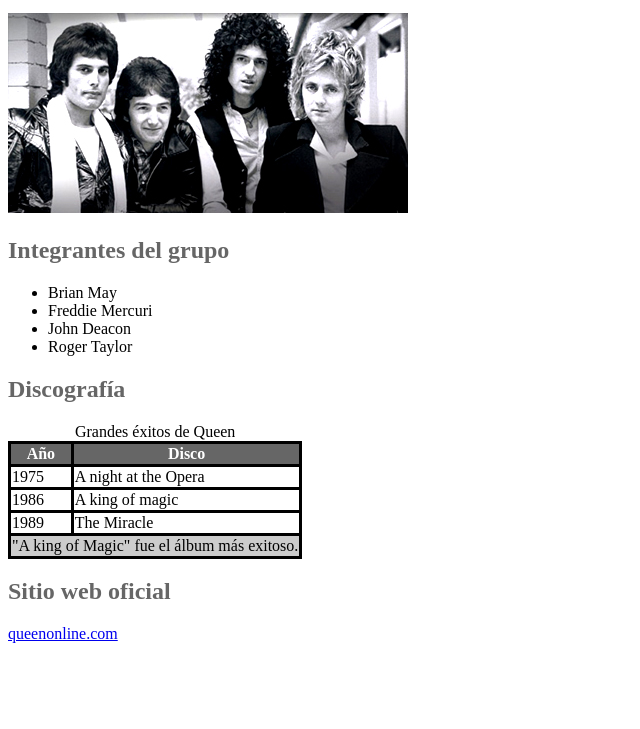
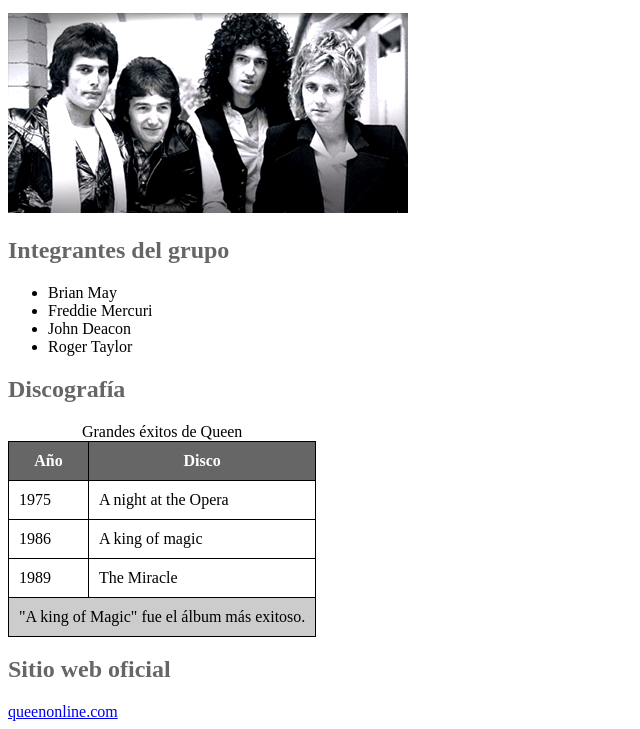
Before and after one commit to beatriz499/Relacion_ejercicios_HTML_CSS, a plain HTML site: page Ejercicio 6/queen.html in a window 1280 px wide. Shown: the part 101-830 px from the top of the page, without its empty margins (0-640 px from the left). Before the commit the page ends 800 px from the top, so only its background shows below. Drawn offline with Linux system fonts and the light colour scheme.

Commit message:
Actualización Ejercicio 6.

```diff
--- a/Ejercicio 6/estilos.css
+++ b/Ejercicio 6/estilos.css
@@ -1,33 +1,34 @@
 h1 {
     color: #333;
-    size: 20 px;
+    size: 20px;
 }
 
 h2 {
     color: #666;
-    size: 16 px;
+    size: 16px;
 }
 
 p, li, td {
     font-family: 'Times New Roman', Times, serif;
     color: #000;
-    size: 16 px;
+    size: 16px;
 }
 
 caption {
     color: #000;
-    size: 14 px;
+    size: 14px;
 }
 
 table {
-    border-collapse: collapse;
+
 }
 
-th, td {
+table, th, td {
     border-style: solid;
     border-color: black;
-    border: 1 px;
-    padding: 10 px;
+    border-width: 1px;
+    padding: 10px;
+    border-collapse: collapse;
 }
 
 thead th {
```
